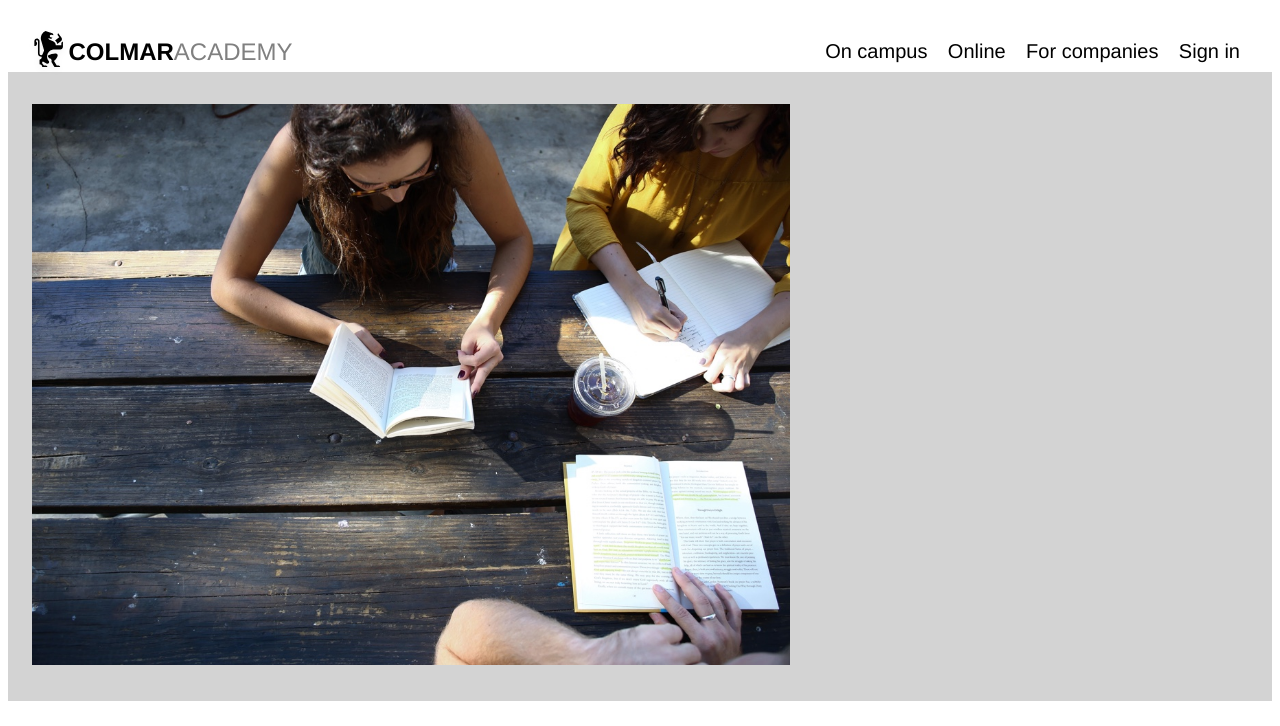
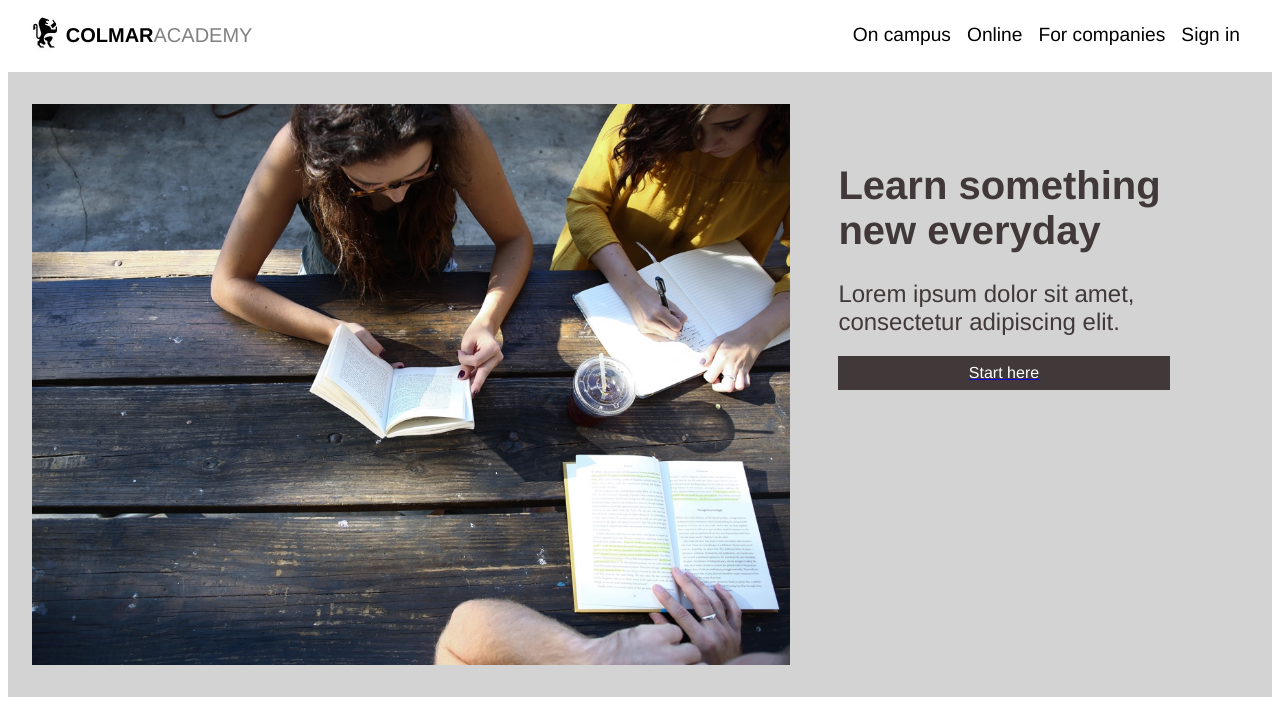
Before and after one commit to joshuajameshead/colmaracademy, a plain HTML site: page index.html in a window 1280 px wide. Shown: the top 726 px of the page. Drawn offline with Linux system fonts and the light colour scheme.

Commit message:
Finish first container HTML/CSS.

```diff
--- a/index.html
+++ b/index.html
@@ -4,6 +4,7 @@
     <meta charset="utf-8">
     <title>Colmar Academy</title>
     <link rel="stylesheet" href="resources/css/style.css" type="text/css">
+<!--    <link rel="stylesheet" href="resources/css/reset.css" type="text/css"> -->
   </head>
   <body>
     <!-- Header Section -->
@@ -27,10 +28,26 @@
 
       <!-- Start Container -->
     <div class="main container">
-      <img src="resources/images/banner.jpg" alt="Studying students">
+      <div class="image">
+        <img src="resources/images/banner.jpg" alt="Studying students">
+      </div>
+        <div class="caption">
+            <h1>Learn something new everyday</h1>
+            <h2>Lorem ipsum dolor sit amet, consectetur adipiscing elit.</h2>
+            <a href="#"><div class="button">
+              <span>Start here</span>
+            </div></a>
+        </div>
     </div>
       <!-- Practicing Container -->
-
+    <div class="practicing container">
+      <div class="image">
+        <img src="resources/images/information-main.jpg" alt="Information Main">
+        <h1>It doesn't hurt to keep practicing</h1>
+        <p>"Curabitur vitae libero in ipsum porttitor consequat. Aliquiam et commodo lectus, nec consequat neque. Sed non accumsan urna. Phasellus sed consequat ex. Etiam eget magna laoreet, efficitur dolor consequat, tristique ligula."</p>
+        </div>
+      </div>
+    </div>
       <!-- Learning Container -->
 
       <!-- Thesis Container -->
--- a/resources/css/style.css
+++ b/resources/css/style.css
@@ -18,10 +18,11 @@ html {
 /* Header Section */
 header {
   height: 64px;
+  z-index: 100;
+  width: 100%;
 }
 
 nav {
-  padding: 1rem 0;
   background-color: white;
   display: flex;
   align-items: center;
@@ -34,23 +35,25 @@ nav div {
 }
 
 nav img {
-  height: 3rem;
+  height: 2.5rem;
   margin-left: 1.25rem;
+  padding-right: 0.25rem;
 }
 
 nav span {
   line-height: 2rem;
-  font-size: 1.5rem;
+  font-size: 1.25rem;
 }
 
 ul {
   margin-right: 1.5rem;
+  display: flex;
 }
 
 ul li {
   display: inline;
   padding: 0 0.5rem;
-  font-size: 1.25rem;
+  font-size: 1.2rem;
 }
 
 ul li a {
@@ -62,11 +65,52 @@ ul li a {
   /* Start Container */
 .main {
   background-color: lightgray;
+  max-width: 100%;
+  display: flex;
 }
 
-.main img {
+.image {
   width: 60%;
   padding: 2rem 1.5rem;
+  overflow: hidden;
+}
+.image img {
+  max-width: 100%;
+  height: auto;
+  display: block;
+}
+
+.main h1,
+.main h2 {
+  color: #413839;
+  margin-right: 3rem;
+}
+
+h1 {
+  font-size: 2.5rem;
+}
+
+h2 {
+  font-size: 1.5rem;
+  font-weight: normal;
+}
+
+.caption {
+  padding-left: 1.5rem;
+  margin-top: 4rem;
+  width: 30%;
+}
+
+.button {
+  background-color: #413839;
+  padding: 0.5rem;
+  text-align: center;
+  margin-right: 3rem;
+  color: white;
+}
+
+.button span {
+  width: 50%;
 }
   /* Practicing Container */
 
```
